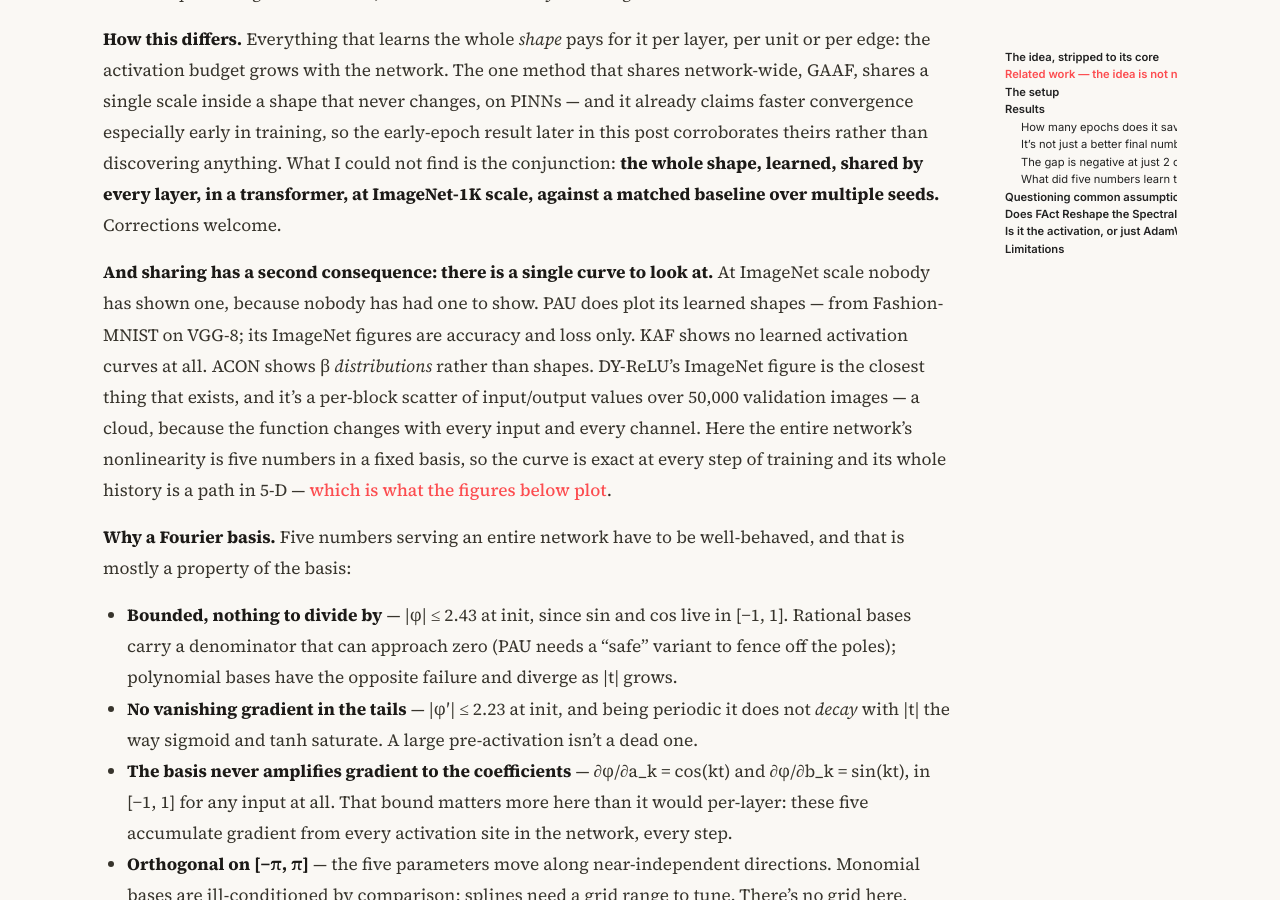
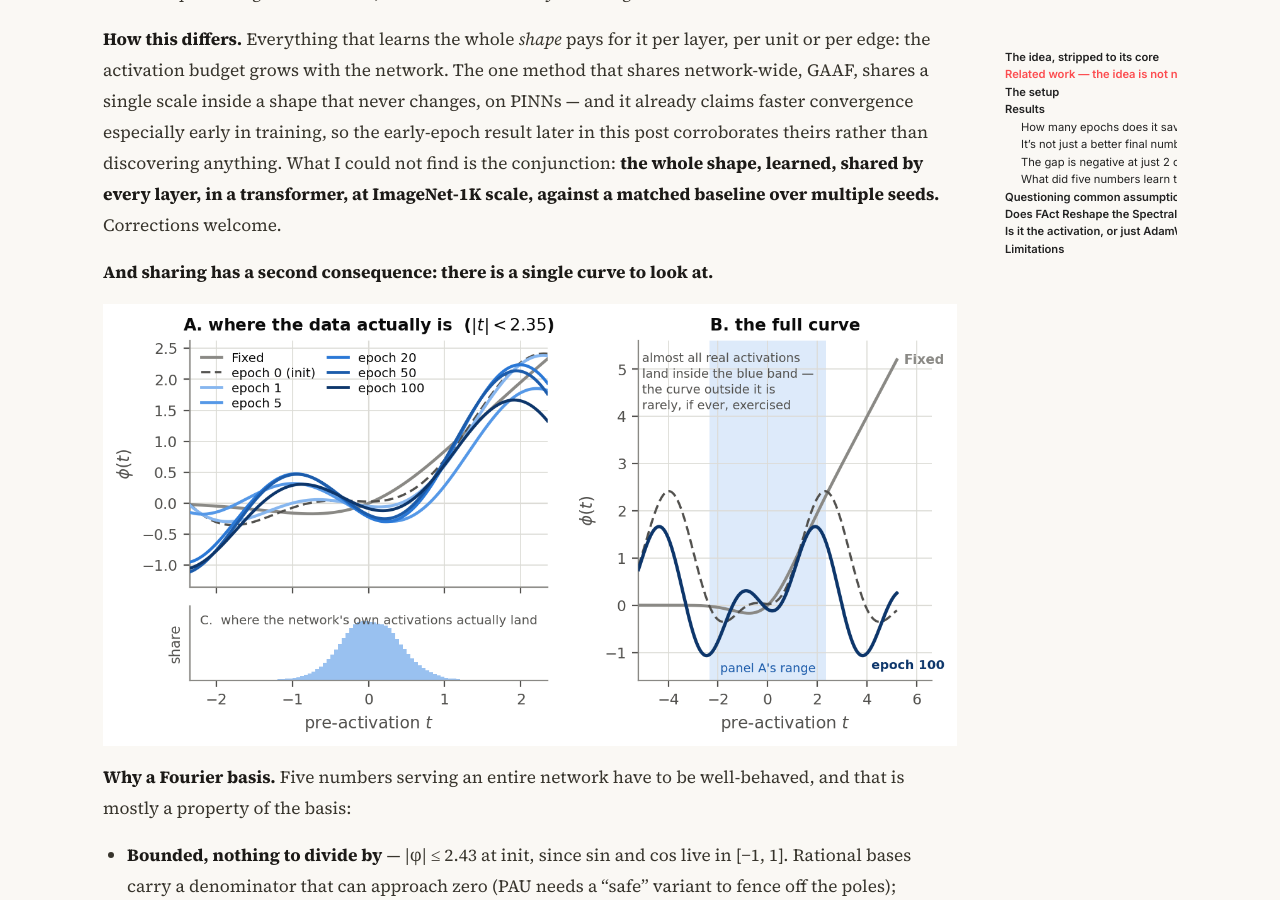
Before and after one commit to Arunprakash-A/Arunprakash-a.github.io, a Jekyll site: the page built from _posts/2026-08-11-learnable-activations-might-have-better-loss-landscape.md, in a window 1280 px wide and 900 px high, scrolled down 3137 px. Built offline with Jekyll 4.4.1, drawn with Linux system fonts in a browser that asks for light colours; nearby versions of some CDN libraries.

Commit message:
Show the curve instead of arguing for it
Drops the per-paper survey of who did and didn't plot a learned activation;
the figure makes the point.

Co-Authored-By: Claude Sonnet 5 <noreply@anthropic.com>

```diff
--- a/_posts/2026-08-11-learnable-activations-might-have-better-loss-landscape.md
+++ b/_posts/2026-08-11-learnable-activations-might-have-better-loss-landscape.md
@@ -99,16 +99,8 @@ shape, learned, shared by every layer, in a transformer, at ImageNet-1K
 scale, against a matched baseline over multiple seeds.** Corrections welcome.
 
 **And sharing has a second consequence: there is a single curve to look at.**
-At ImageNet scale nobody has shown one, because nobody has had one to show.
-PAU does plot its learned shapes — from Fashion-MNIST on VGG-8; its ImageNet
-figures are accuracy and loss only. KAF shows no learned activation curves at
-all. ACON shows β *distributions* rather than shapes. DY-ReLU's ImageNet
-figure is the closest thing that exists, and it's a per-block scatter of
-input/output values over 50,000 validation images — a cloud, because the
-function changes with every input and every channel. Here the entire
-network's nonlinearity is five numbers in a fixed basis, so the curve is
-exact at every step of training and its whole history is a path in 5-D —
-[which is what the figures below plot](#what-did-five-numbers-learn-to-do).
+
+<img src="/images/Learnable-Activations-Might-Have-Better-Loss-Landscape/fig_activation.png" alt="The learned activation curve at several epochs, compared to the fixed activation, weighted by where real pre-activations land" style="max-width:100%">
 
 **Why a Fourier basis.** Five numbers serving an entire network have to be
 well-behaved, and that is mostly a property of the basis:
```
